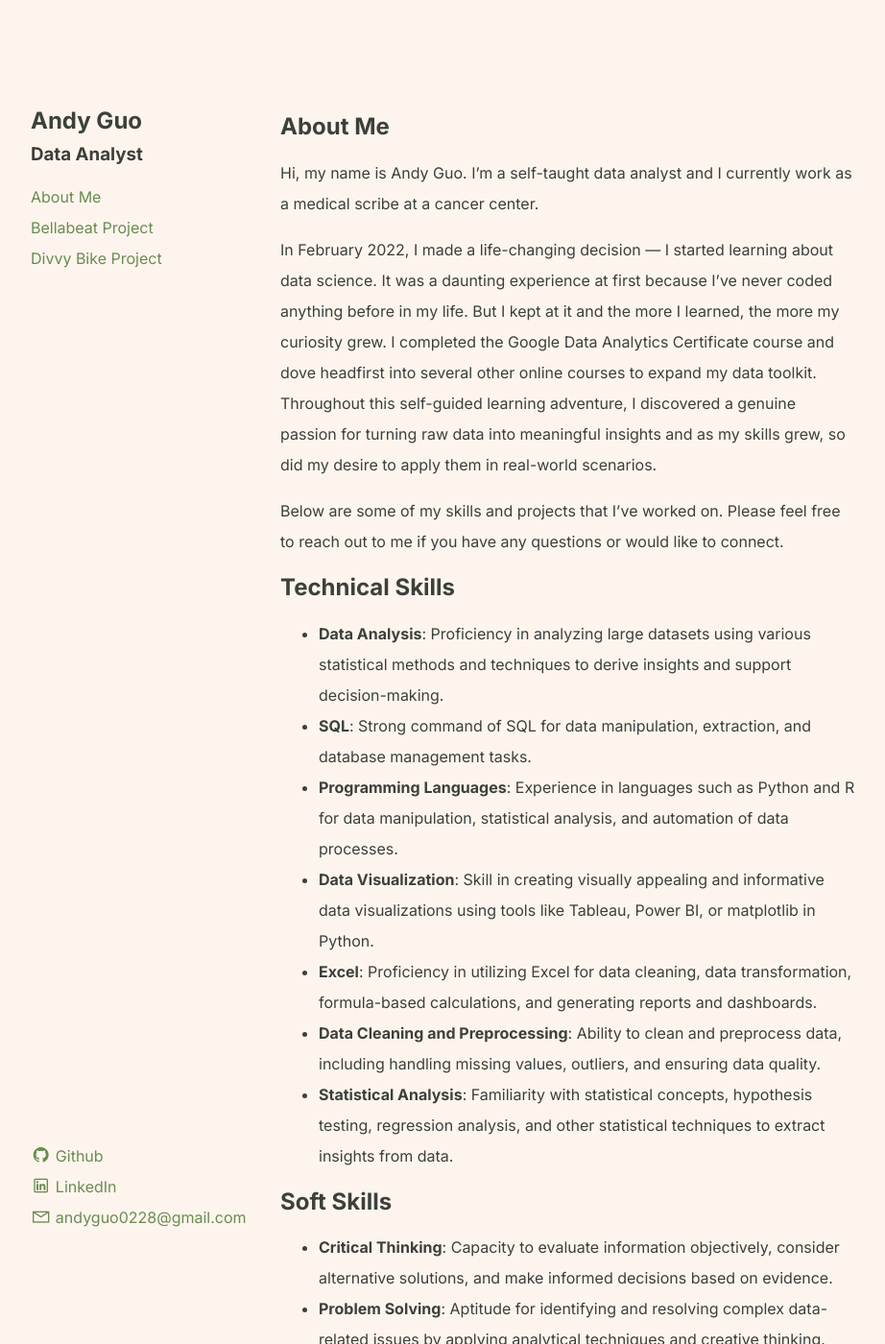
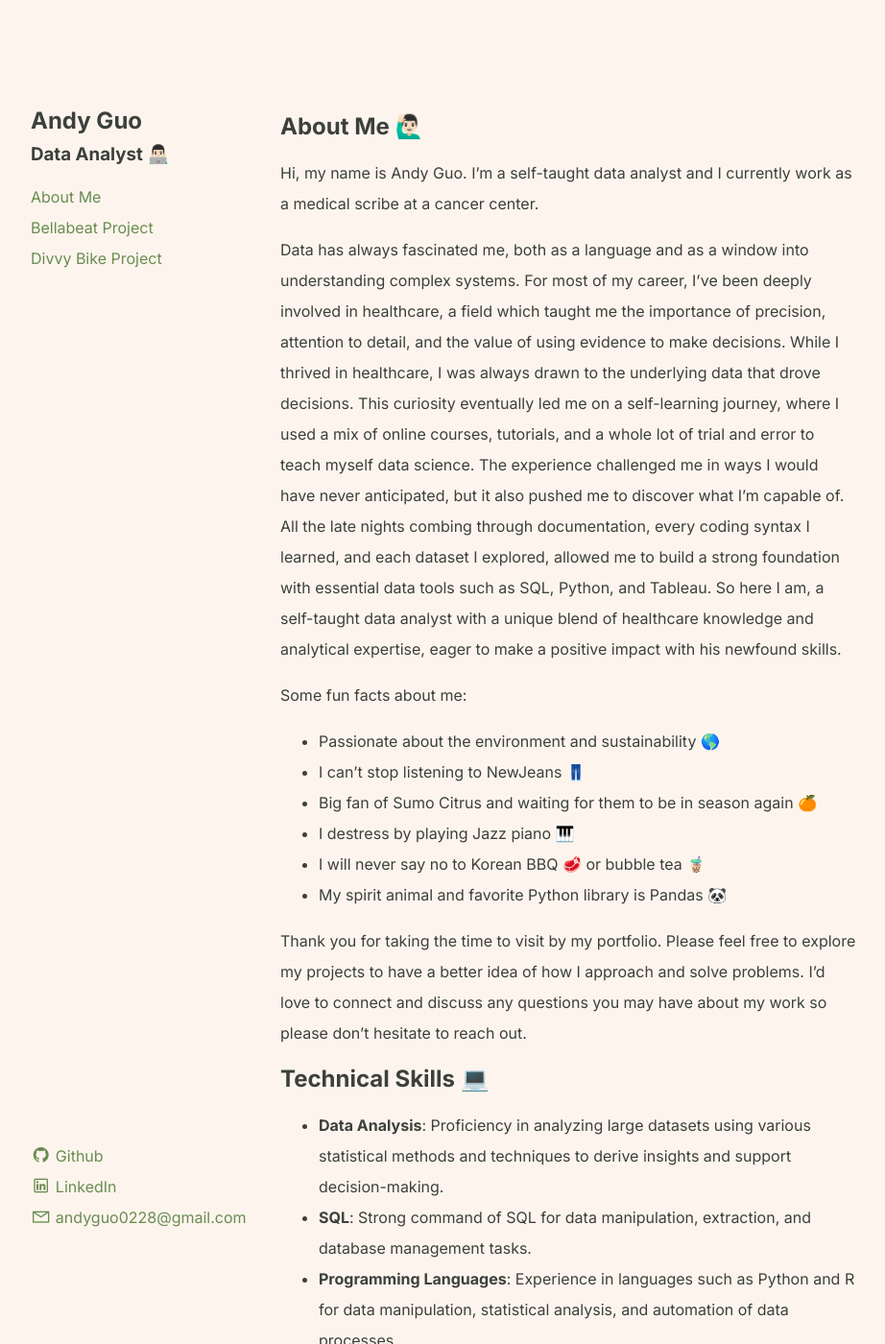
Before and after one commit to andyguo0228/andyguo0228.github.io, a Jekyll site: the page built from index.md, in a window 1280 px wide and 1400 px high. Shown: the whole window at 96% size, without its empty margins (178-1100 px from the left). Built offline with Jekyll 4.4.1, drawn with Linux system fonts in a browser that asks for light colours.

Commit message:
updating about me

```diff
--- a/_includes/sidebar.html
+++ b/_includes/sidebar.html
@@ -1,5 +1,5 @@
 
     <h2>{{site.author}}</h2>
-    <h3>{{site.description}}</h3>
+    <h3>{{site.description}} 👨🏻‍💻</h3>
     {% include navlist.html collection=site.data.home.navlist %}
     {% include hamburger.html collection=site.data.home.navlist %}
--- a/index.md
+++ b/index.md
@@ -1,16 +1,23 @@
 ---
 layout: home
 ---
-About Me
+About Me 🙋🏻‍♂️
 --------
 Hi, my name is Andy Guo. I'm a self-taught data analyst and I currently work as a medical scribe at a cancer center.
 
-In February 2022, I made a life-changing decision — I started learning about data science. It was a daunting experience at first because I've never coded anything before in my life. But I kept at it and the more I learned, the more my curiosity grew. I completed the Google Data Analytics Certificate course and dove headfirst into several other online courses to expand my data toolkit. Throughout this self-guided learning adventure, I discovered a genuine passion for turning raw data into meaningful insights and as my skills grew, so did my desire to apply them in real-world scenarios.
+Data has always fascinated me, both as a language and as a window into understanding complex systems. For most of my career, I've been deeply involved in healthcare, a field which taught me the importance of precision, attention to detail, and the value of using evidence to make decisions. While I thrived in healthcare, I was always drawn to the underlying data that drove decisions. This curiosity eventually led me on a self-learning journey, where I used a mix of online courses, tutorials, and a whole lot of trial and error to teach myself data science. The experience challenged me in ways I would have never anticipated, but it also pushed me to discover what I'm capable of. All the late nights combing through documentation, every coding syntax I learned, and each dataset I explored, allowed me to build a strong foundation with essential data tools such as SQL, Python, and Tableau. So here I am, a self-taught data analyst with a unique blend of healthcare knowledge and analytical expertise, eager to make a positive impact with his newfound skills.
 
+Some fun facts about me:
+- Passionate about the environment and sustainability 🌎
+- I can't stop listening to NewJeans 👖
+- Big fan of Sumo Citrus and waiting for them to be in season again 🍊
+- I destress by playing Jazz piano 🎹
+- I will never say no to Korean BBQ 🥩 or bubble tea 🧋
+- My spirit animal and favorite Python library is Pandas 🐼
 
-Below are some of my skills and projects that I've worked on. Please feel free to reach out to me if you have any questions or would like to connect.
+Thank you for taking the time to visit by my portfolio. Please feel free to explore my projects to have a better idea of how I approach and solve problems. I'd love to connect and discuss any questions you may have about my work so please don't hesitate to reach out.
 
-Technical Skills
+Technical Skills 💻
 ----------------
 - **Data Analysis**: Proficiency in analyzing large datasets using various statistical methods and techniques to derive insights and support decision-making.
 - **SQL**: Strong command of SQL for data manipulation, extraction, and database management tasks.
@@ -20,7 +27,7 @@ Technical Skills
 - **Data Cleaning and Preprocessing**: Ability to clean and preprocess data, including handling missing values, outliers, and ensuring data quality.
 - **Statistical Analysis**: Familiarity with statistical concepts, hypothesis testing, regression analysis, and other statistical techniques to extract insights from data.
 
-Soft Skills
+Soft Skills 🤝
 -----------
 - **Critical Thinking**: Capacity to evaluate information objectively, consider alternative solutions, and make informed decisions based on evidence.
 - **Problem Solving**: Aptitude for identifying and resolving complex data-related issues by applying analytical techniques and creative thinking.
```
Also changed, not shown: 2 other files.
